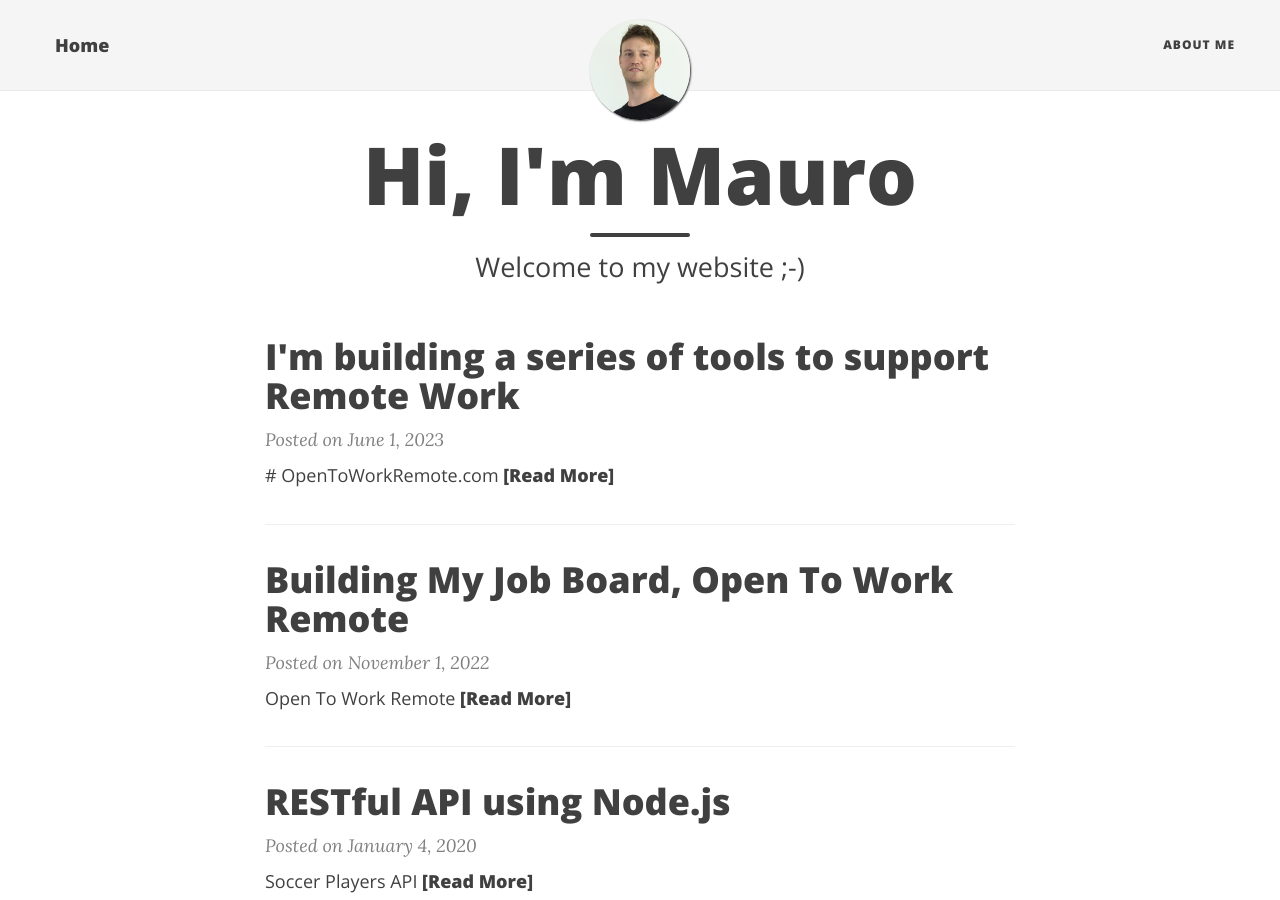
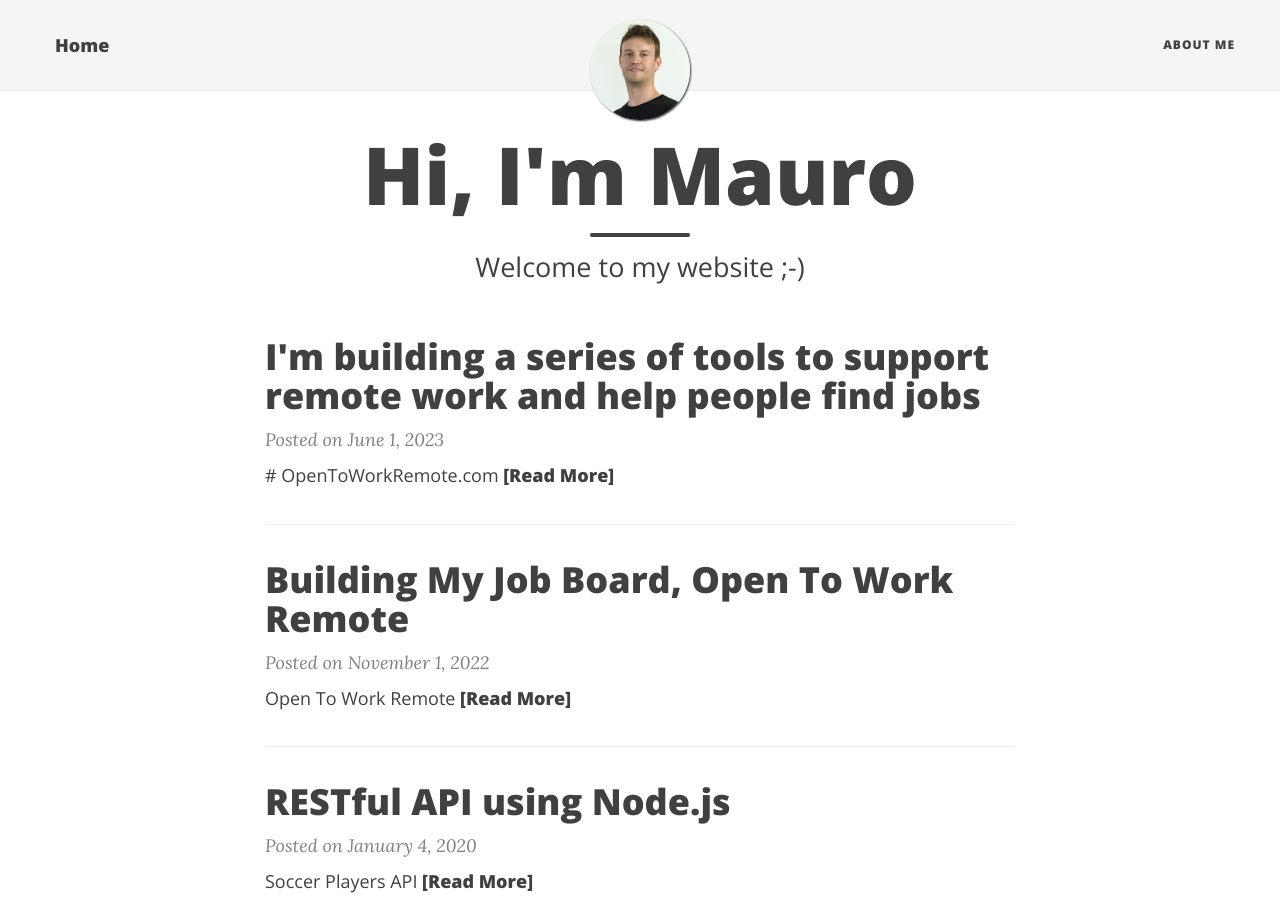
Before and after one commit to maurobonfietti/mauro.github.io, a Jekyll site: the page built from index.html, in a window 1280 px wide and 900 px high. Built offline with Jekyll 4.4.1, drawn with Linux system fonts in a browser that asks for light colours; nearby versions of some CDN libraries; the list of posts is cut into pages by our own code.

Commit message:
OpenToWorkRemote

```diff
--- a/_posts/2023-06-01-building-tools.md
+++ b/_posts/2023-06-01-building-tools-to-support-remote-work.md
@@ -1,6 +1,6 @@
 ---
 layout: post
-title: I'm building a series of tools to support Remote Work
+title: I'm building a series of tools to support remote work and help people find jobs
 ---
 
 # # OpenToWorkRemote.com
@@ -17,12 +17,11 @@ Some of the tools that I'm working on:
 
 Introducing the first tool in my series: a website designed to assist IT talents living in LATAM in finding exceptional remote job opportunities with better salaries.
 
-You can expect from my Job Board:
+ ✅ You can expect from my Job Board:
 
 - Extensive job listings.
 - Search and filters.
-- Salaries info.
-*(It's not easy to find info about salaries. I'll be working more on this.)*
+- Salaries info. *(It's not easy to find info about salaries. I'll be working more on this.)*
 
 I am incredibly excited about this initiative. I aim to facilitate your job search and help you to secure rewarding remote opportunities that match your skills and aspirations.
 
@@ -83,7 +80,7 @@ Join the group today to receive daily remote job opportunities directly in your
 
 The remote jobs list is my series’s fourth and last mini-tool. This comprehensive collection of remote job opportunities worldwide is organized in a README file in Markdown format, trying to make it easy for job seekers to explore all positions in one place.
 
-Remote Jobs List:
+ ✅ Remote Jobs List:
 
 - Onsite positions.
 - 100% remote positions.
```
Also changed, not shown: other parts of _posts/2023-06-01-building-tools-to-support-remote-work.md (+3 -5 lines).
